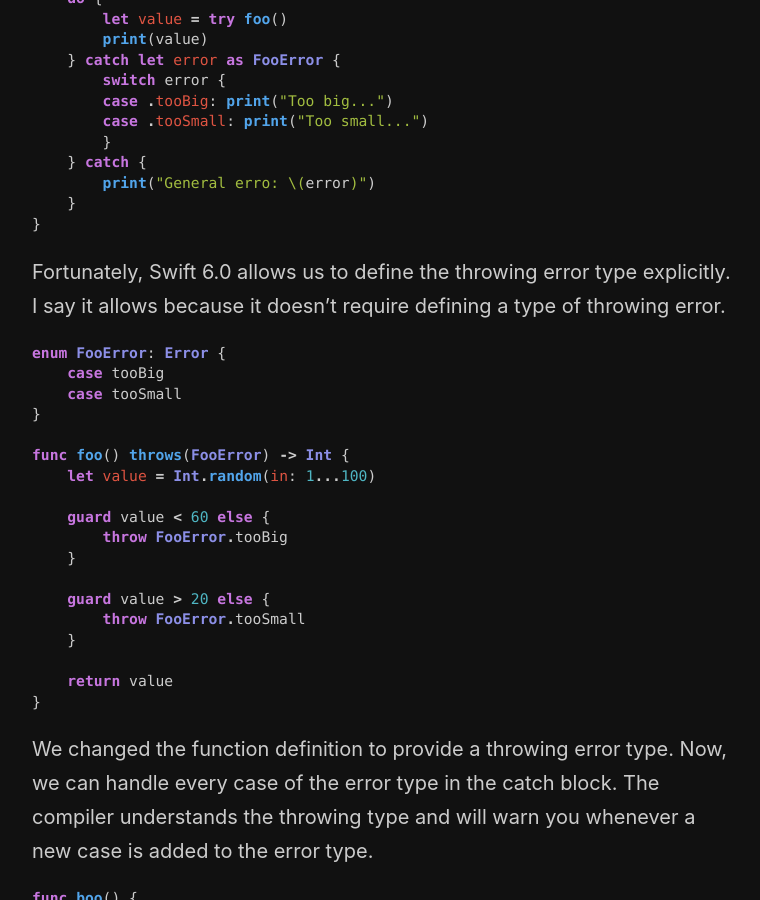
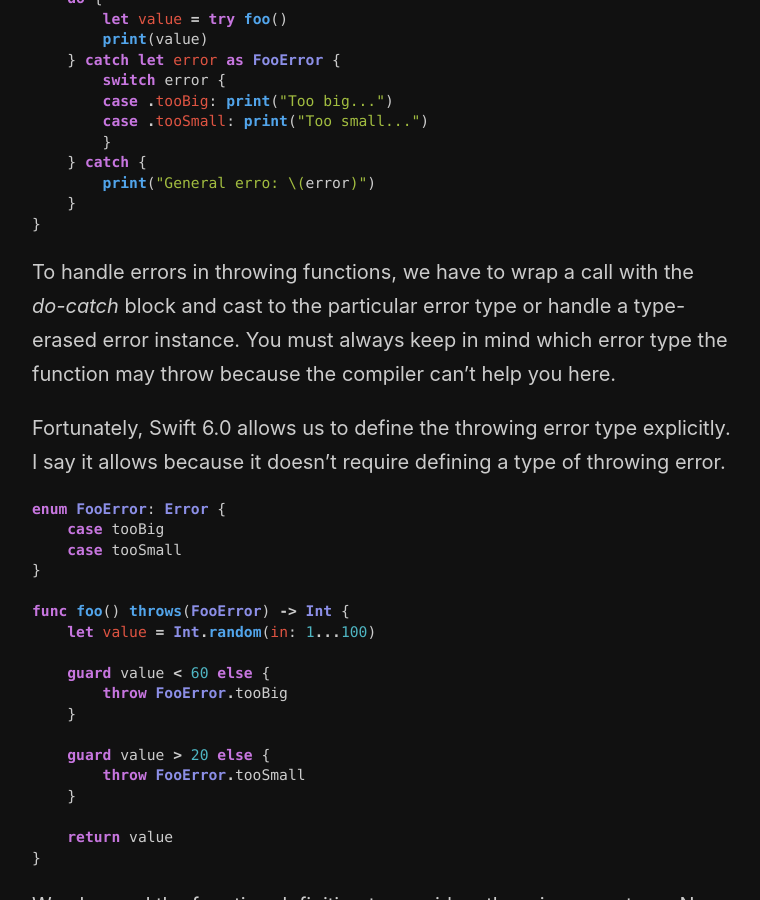
Before and after one commit to mecid/mecid.github.io, a Jekyll site: the page built from _posts/2024-08-20-typed-throws-in-swift.md, in a window 1280 px wide and 900 px high, scrolled down 1273 px. Shown: the whole window, without its empty margins (258-1018 px from the left). Built offline with Jekyll 4.4.1, drawn with Linux system fonts in a browser that asks for light colours.

Commit message:
small paragraph added to the typed throws post

````diff
--- a/_posts/2024-08-20-typed-throws-in-swift.md
+++ b/_posts/2024-08-20-typed-throws-in-swift.md
@@ -49,6 +49,7 @@ func boo() {
     }
 }
 ```
+To handle errors in throwing functions, we have to wrap a call with the *do-catch* block and cast to the particular error type or handle a type-erased error instance. You must always keep in mind which error type the function may throw because the compiler can't help you here.
 
 Fortunately, Swift 6.0 allows us to define the throwing error type explicitly. I say it allows because it doesn't require defining a type of throwing error.
 
````
